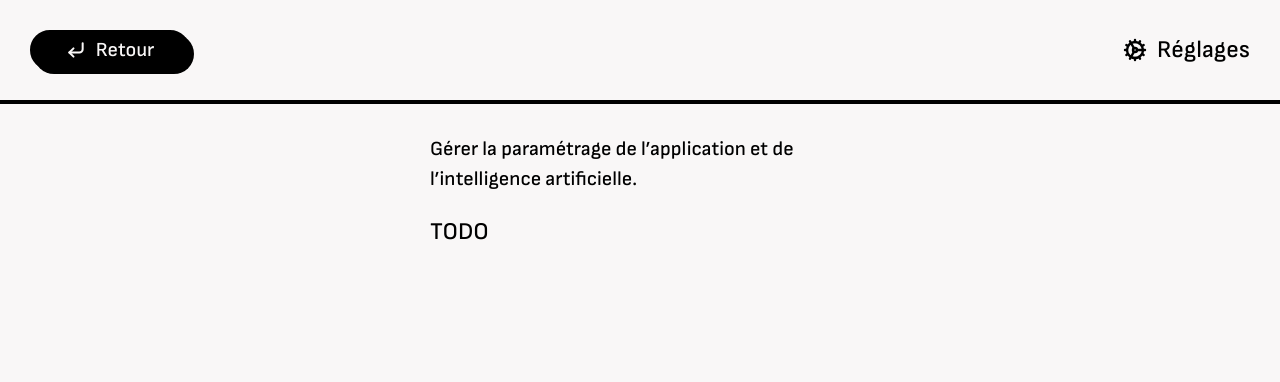
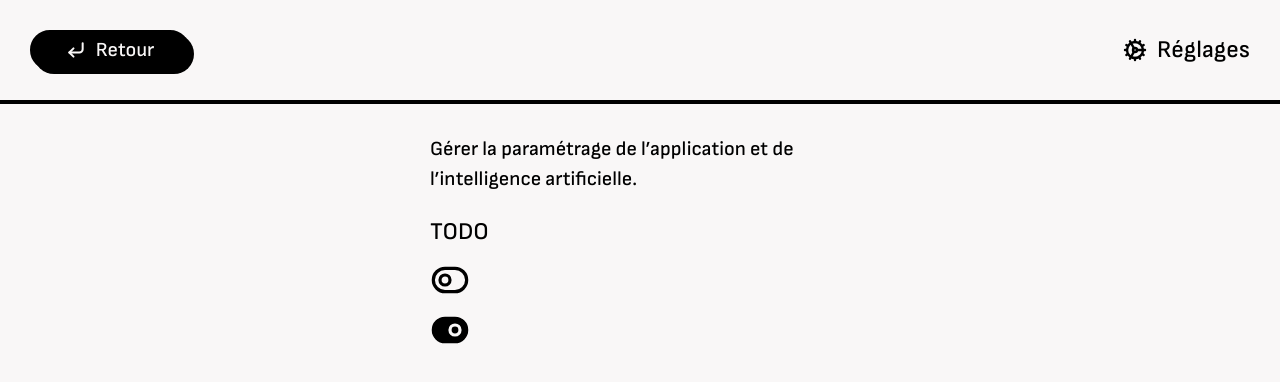
Before and after one commit to lelinguine/sitomnia-project, a Next.js app in the folder app/: page /reglages in a window 1280 px wide. Shown: the top 382 px of the page. Built offline with nearby package versions, Linux system fonts and the light colour scheme.

Commit message:
add toggle

```diff
--- a/app/src/app/reglages/page.tsx
+++ b/app/src/app/reglages/page.tsx
@@ -1,13 +1,16 @@
 "use client";
 
-import React from 'react';
+import React, { useState } from 'react';
 import { useRouter } from 'next/navigation';
 
 import Bar from '@/components/Bar';
-import Bubble from '@/components/text/Bubble';
+import ToggleButton from '@/components/button/ToggleButton';
 
 const Reglages = () => {
   const router = useRouter();
+
+  const [isFirstChecked, setIsFirstChecked] = useState(false);
+  const [isSecondChecked, setIsSecondChecked] = useState(true);
 
   return (
     <>
@@ -22,6 +25,15 @@ const Reglages = () => {
           <div className='content'>
             <span className='md-text'>TODO</span>
 
+            <ToggleButton
+              isChecked={isFirstChecked}
+              onClick={() => setIsFirstChecked(prev => !prev)}
+            />
+            <ToggleButton
+              isChecked={isSecondChecked}
+              onClick={() => setIsSecondChecked(prev => !prev)}
+            />
+
             {/* <Bubble
               icon="Search"
               title="Aperçu"
@@ -29,15 +41,7 @@ const Reglages = () => {
             >
               <span className='md-text'>Ceci est une note</span>
             </Bubble> */}
-
-
-
-
-
-
-
           </div>
-
         </div>
       </div>
     </>
--- /dev/null
+++ b/app/src/components/button/ToggleButton.tsx
@@ -0,0 +1,32 @@
+"use client";
+
+import Image from 'next/image';
+import Checked from '@assets/settings-checked.svg';
+import Unchecked from '@assets/settings-unchecked.svg';
+import "./button.css";
+
+const ToggleButton = ({ isChecked, onClick }) => {
+  const classNameIsChecked = isChecked ? "disable-button" : "";
+
+  return (
+    <button onClick={onClick}>
+      {isChecked ? (
+        <Image
+            src={Checked}
+            alt="Loading icon"
+            width={40}
+            height={40}
+          />
+      ) : (
+        <Image
+            src={Unchecked}
+            alt="Loading icon"
+            width={40}
+            height={40}
+          />
+      )}
+    </button>
+  );
+};
+
+export default ToggleButton;
--- a/app/src/components/menu/Menu.tsx
+++ b/app/src/components/menu/Menu.tsx
@@ -7,8 +7,8 @@ const Menu = () => {
         // { icon: "ChartNoAxesGantt", title: "Agenda", link: "/agenda", color: "#A0C3D2" },
         // { icon: "PencilLine", title: "Notes", link: "/notes", color: "#EEE9DA" },
         { icon:"MessageCircleQuestion", title: "Questions", link: "/questions", color: "#BBDED6" },
-        // { icon:"Cog", title: "Réglages", link: "/reglages", color: "#F9F7F7" },
-        { icon:"TestTube", title: "Test", link: "/test", color: "#F9F7F7" },
+        { icon:"Cog", title: "Réglages", link: "/reglages", color: "#F9F7F7" },
+        //{ icon:"TestTube", title: "Test", link: "/test", color: "#F9F7F7" },
     ];
 
     return (
```
Also changed, not shown: app/src/assets/settings-checked.svg (added), app/src/assets/settings-unchecked.svg (added).
